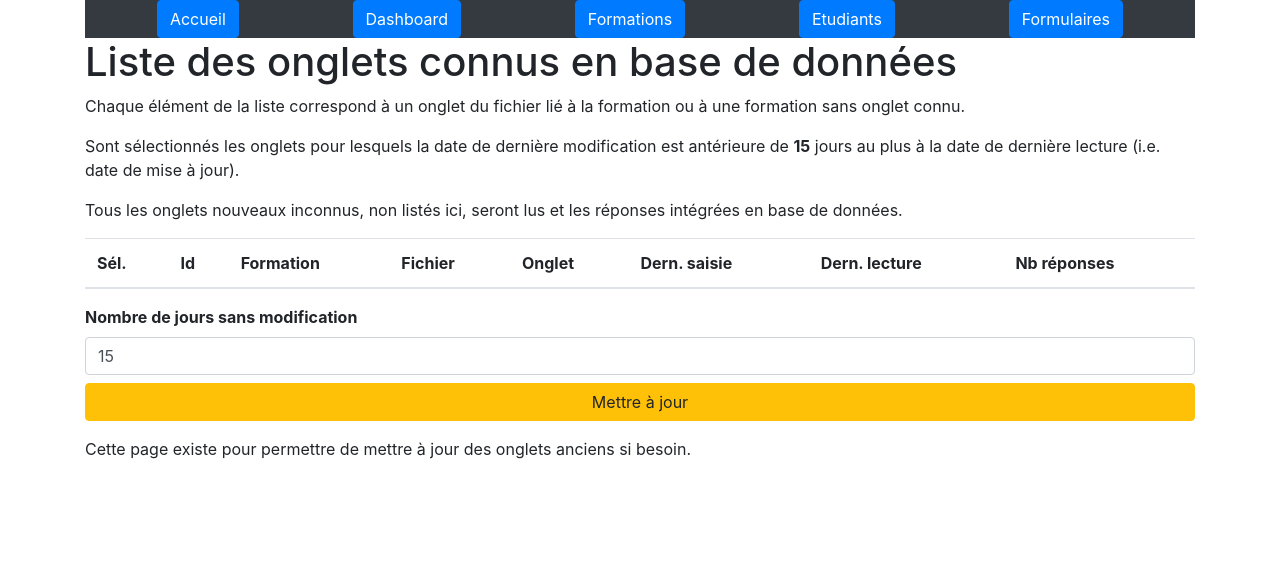
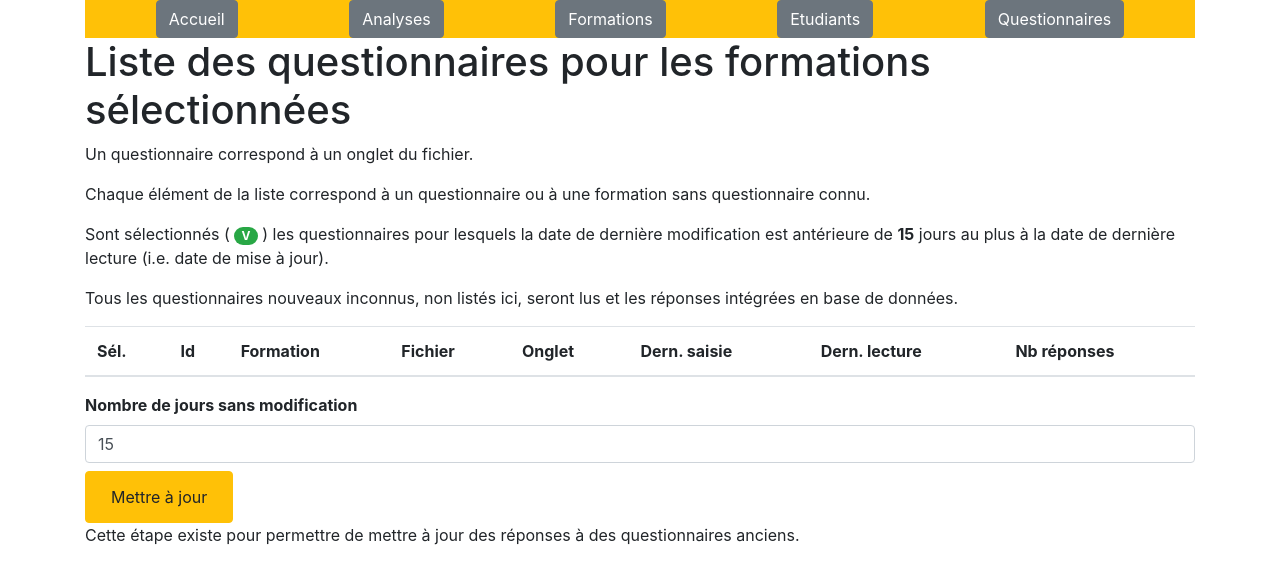
Before and after one commit to TomCallR/ProjetNLP_jury, a Flask app: page /sheets in a window 1280 px wide. Shown: the top 584 px of the page. Run offline with Flask 2, Linux system fonts and the light colour scheme; the visitor is signed in with stand-in values (Sample User, id 1); tables that the repository leaves empty hold one stand-in row (values such as "Sample post"); lists and menus that the app fills with data are empty; some libraries are stand-ins or nearby versions.

Commit message:
Changes in appearance

```diff
--- a/app/apputils.py
+++ b/app/apputils.py
@@ -9,6 +9,7 @@ from flask import session
 class Const:
     DBTRUE = "Y"
     DBFALSE = "N"
+    DEFAULT_DAYS_TO_ENDDATE = 35
     DEFAULT_DAYS_UNCHANGED = 15
     MAX_DAYS_SHEET_UNCHANGED = "MAX_DAYS_SHEET_UNCHANGED"
     MAX_DAYS_TO_ENDDATE = "MAX_DAYS_TO_ENDDATE"
@@ -20,14 +21,6 @@ class Const:
 
 @dataclasses.dataclass
 class Params:
-
-    @classmethod
-    def getmindate(cls):
-        return date(year=2000, month=1, day=1)
-
-    @classmethod
-    def getmaxdate(cls):
-        return date(year=2100, month=1, day=1)
 
     @classmethod
     def getsessionvar(cls, name: str, default: any = None):
--- a/app/forms.py
+++ b/app/forms.py
@@ -29,7 +29,7 @@ class CourseCreateForm(FlaskForm):
         validators=[DataRequired(message="Saisissez une date de fin")]
     )
     fileid = StringField(  # TODO allow null first
-        label="Id du fichier associé (réponses aux formulaires)",
+        label="Id du fichier associé (réponses aux questionnaires)",
         validators=[DataRequired(message="Saisissez l'id' du fichier")]
     )
     submit = SubmitField("Ajouter")
--- a/app/routes.py
+++ b/app/routes.py
@@ -46,7 +46,7 @@ def basesetup():
 
 @app.route("/courses", methods=["GET"])
 def courses():
-    courses_list = db.session.query(Course).all()
+    courses_list = db.session.query(Course).order_by(Course.startdate).all()
     return render_template("courses.html", courses=courses_list)
 
 
@@ -68,7 +68,7 @@ def course_create():
 
 @app.route("/course/delete", methods=["GET", "POST"])
 def course_delete():
-    courses_list = db.session.query(Course).all()
+    courses_list = db.session.query(Course).order_by(Course.startdate).all()
     form = CourseDeleteForm()
     form.course.choices = []
     for course in courses_list:
@@ -85,7 +85,9 @@ def course_delete():
 
 @app.route("/students", methods=["GET"])
 def students():
-    students_list = db.session.query(Student).all()
+    students_list = db.session.query(Student).filter(Student.id < 10).order_by(
+        Student.course_id, Student.lastname, Student.firstname
+    ).all()
     return render_template("students.html", students=students_list)
 
 
@@ -114,7 +116,7 @@ def student_create():
 @app.route("/student/delete", methods=["GET", "POST"])
 def student_delete():
     students_list = db.session.query(Student).order_by(
-        Student.course_id, Student.email
+        Student.course_id, Student.lastname, Student.firstname
     )
     form = StudentDeleteForm()
     form.student.choices = []
@@ -143,7 +145,8 @@ def spreadsheets():
             session[Const.MAX_DAYS_TO_ENDDATE] = newmaxdays
         return redirect(url_for("sheets"))
     else:
-        maxdays = Params.getsessionvar(name=Const.MAX_DAYS_TO_ENDDATE, default=35)
+        maxdays = Params.getsessionvar(name=Const.MAX_DAYS_TO_ENDDATE,
+                                       default=Const.DEFAULT_DAYS_TO_ENDDATE)
         minenddate = datetime.now() - timedelta(days=int(maxdays))
         form.enddate.data = minenddate
         okcourses = DbCourse.querycourses(minenddate=form.enddate.data)
@@ -154,12 +157,14 @@ def spreadsheets():
 def sheets():
     # TODO améliorer apparence de col check
     form = SheetsSelect()
-    maxdays = Params.getsessionvar(name=Const.MAX_DAYS_TO_ENDDATE, default=35)
+    maxdays = Params.getsessionvar(name=Const.MAX_DAYS_TO_ENDDATE,
+                                   default=Const.DEFAULT_DAYS_TO_ENDDATE)
     minenddate = datetime.now() - timedelta(days=int(maxdays))
     if form.validate_on_submit():
         # Saving number of days for friendiness, failure unimportant
         if form.daysnochange.data is None:
-            daysnochange = Params.getsessionvar(Const.MAX_DAYS_SHEET_UNCHANGED, Const.DEFAULT_DAYS_UNCHANGED)
+            daysnochange = Params.getsessionvar(name=Const.MAX_DAYS_SHEET_UNCHANGED,
+                                                default=Const.DEFAULT_DAYS_UNCHANGED)
             flash("Erreur : Aucune durée choisie, utilisation d'une valeur par défaut")
         else:
             session[Const.MAX_DAYS_SHEET_UNCHANGED] = form.daysnochange.data
@@ -169,7 +174,8 @@ def sheets():
             flash("Attention : Des erreurs dans la mise à jour, certaines réponses non mises à jour")
         return redirect(url_for("sheets"))
     else:
-        daysnochange = Params.getsessionvar(name=Const.MAX_DAYS_SHEET_UNCHANGED, default=Const.DEFAULT_DAYS_UNCHANGED)
+        daysnochange = Params.getsessionvar(name=Const.MAX_DAYS_SHEET_UNCHANGED,
+                                            default=Const.DEFAULT_DAYS_UNCHANGED)
         form.daysnochange.data = daysnochange
         oksheets = DbForm.queryforms(minenddate=minenddate, daysnochange=form.daysnochange.data)
     return render_template("sheets.html", gforms=oksheets, form=form)
@@ -204,8 +210,12 @@ def dashboard():
 @app.route("/dashboard/analyze")
 def dashboard_analyze():
     dashbrd = Dashboard.querycriteria()
-    # display choices in a form as a reminder
+    # display choices in a readonly form as a reminder
     form = DashboardForm()
+    form.courses.render_kw = {"readonly": True}
+    form.students.render_kw = {"readonly": True}
+    form.startdate.render_kw = {"readonly": True}
+    form.enddate.render_kw = {"readonly": True}
     form.courses.choices = []
     form.students.choices = []
     for course in dashbrd.courses_list:
@@ -252,5 +262,7 @@ def dashboard_analyze():
             if entry.is_file():
                 if entry.name.startswith("graph_") and not entry.name.endswith(f"_{suffix}.jpg"):
                     os.remove(os.path.join(app.static_folder, entry.name))
-    return render_template("dashboard_analyze.html", form=form, numgraphpaths=numgraphpaths,
+    return render_template("dashboard_analyze.html",
+                           form=form,
+                           numgraphpaths=numgraphpaths,
                            textgraphpaths=textgraphpaths)
--- a/app/templates/base.html
+++ b/app/templates/base.html
@@ -10,14 +10,15 @@
     <script src="https://code.jquery.com/jquery-3.4.1.js"></script>
     <script>
       $(function() {
-        $( "#header0" ).prepend( "<div class='container-fluid bg-dark'>" +
+        $( "#header0" ).prepend( "<div class='container-fluid bg-warning'>" +
             "<ul class='nav justify-content-around'>" +
-            "<li><a class='btn btn-primary' href='/index'>Accueil</a></li>" +
-            "<li><a class='btn btn-primary' href='/dashboard'>Dashboard</a></li>" +
-            "<li><a class='btn btn-primary' href='/courses'>Formations</a></li>" +
-            "<li><a class='btn btn-primary' href='/students'>Etudiants</a></li>" +
-            "<li><a class='btn btn-primary' href='/spreadsheets'>Formulaires</a></li>" +
+            "<li><a class='btn btn-secondary' href='/index'>Accueil</a></li>" +
+            "<li><a class='btn btn-secondary' href='/dashboard'>Analyses</a></li>" +
+            "<li><a class='btn btn-secondary' href='/courses'>Formations</a></li>" +
+            "<li><a class='btn btn-secondary' href='/students'>Etudiants</a></li>" +
+            "<li><a class='btn btn-secondary' href='/spreadsheets'>Questionnaires</a></li>" +
             "</ul></div>" );
+        $('.collapse').collapse()
       });
 
     </script>
--- a/app/templates/courses.html
+++ b/app/templates/courses.html
@@ -31,7 +31,7 @@
     </table>
 </div>
 
-<a class="btn btn-warning" href="{{ url_for('course_create') }}">Ajouter</a>
-<a class="btn btn-warning" href="{{ url_for('course_delete') }}">Supprimer</a>
+<a class="btn btn-secondary" href="{{ url_for('course_create') }}">Ajouter</a>
+<a class="btn btn-secondary" href="{{ url_for('course_delete') }}">Supprimer</a>
 
 {% endblock %}
--- a/app/templates/dashboard.html
+++ b/app/templates/dashboard.html
@@ -6,8 +6,8 @@
 
 <h1>Sélections</h1>
 
-<p>Les sélections posent des conditions cumulatives (Formation F1 et dates entre D1 et D2 et étudiants E1 à En).</p>
-<p>En conséquence, ne pas sélectionner de formation ou d'étudiant signifie les sélectionner tous.</p>
+<p>Les sélections posent des conditions cumulatives (Formation F1 et dates entre D1 et D2 et étudiants E1 à En).
+    En conséquence, ne pas sélectionner de formation ou d'étudiant signifie les sélectionner tous.</p>
 <p>L'intervalle de dates est appliqué à la date de dernière entrée connue d'un onglet afin de laisser
     groupées toutes les réponses à un même formulaire.</p>
 
--- a/app/templates/dashboard_analyze.html
+++ b/app/templates/dashboard_analyze.html
@@ -6,7 +6,7 @@
 
 <h1>Rappel des sélections</h1>
 
-<form action="" class="form" method="post" novalidate>
+<form action="" class="form" method="" novalidate>
     {{ form.hidden_tag() }}
     <div class="row">
         <div class="col">
--- a/app/templates/macros.html
+++ b/app/templates/macros.html
@@ -1,3 +1,11 @@
+{% macro render_check(bool) %}
+  {% if bool %}
+    <span class="badge badge-pill badge-success">V</span>
+  {% else %}
+    <span class="badge badge-pill badge-danger">X</span>
+  {% endif %}
+{% endmacro %}
+
 {% macro render_field(field) %}
   <dt>{{ field.label }}
   <dd>{{ field(**kwargs)|safe }}
@@ -12,5 +20,5 @@
 {% endmacro %}
 
 {% macro render_submit(field) %}
-  <p>{{ field(**kwargs)|safe }}</p>
+  <button type="button" class="btn btn-warning">{{ field(**kwargs)|safe }}</button>
 {% endmacro %}
--- a/app/templates/sheets.html
+++ b/app/templates/sheets.html
@@ -1,17 +1,19 @@
-{% from "macros.html" import render_field, render_submit %}
+{% from "macros.html" import render_check, render_field, render_submit %}
 
 {% extends "base.html" %}
 
 {% block content %}
 
-<h1>Liste des onglets connus en base de données</h1>
+<h1>Liste des questionnaires pour les formations sélectionnées</h1>
 
-<p>Chaque élément de la liste correspond à un onglet du fichier lié à la formation ou à une
-    formation sans onglet connu.</p>
-<p>Sont sélectionnés les onglets pour lesquels la date de dernière modification est
-    antérieure de <strong>{{ form.daysnochange.data }}</strong> jours au plus à la date de dernière lecture
-    (i.e. date de mise à jour).</p>
-<p>Tous les onglets nouveaux inconnus, non listés ici, seront lus et les réponses intégrées en base de données.</p>
+<p>Un questionnaire correspond à un onglet du fichier.</p>
+<p>Chaque élément de la liste correspond à un questionnaire ou à une
+    formation sans questionnaire connu.</p>
+<p>Sont sélectionnés ({{ render_check(true) }}) les questionnaires pour lesquels la date de dernière modification est
+    antérieure de <strong>{{ form.daysnochange.data }}</strong> jours au plus à la date de
+    dernière lecture (i.e. date de mise à jour).</p>
+<p>Tous les questionnaires nouveaux inconnus, non listés ici, seront lus et les réponses
+    intégrées en base de données.</p>
 
 <table class="table">
     <thead>
@@ -29,7 +31,7 @@
     <tbody>
     {% for gform in gforms %}
     <tr>
-        <td>{{ gform.check }}</td>
+        <td>{{ render_check(gform.check) }}</td>
         <td>{{ gform.course.id }}</td>
         <td>{{ gform.course.label }}</td>
         {% if gform.course.filename == "" %}
@@ -58,6 +60,6 @@
     {{ render_submit(form.submit, class="btn btn-warning btn-block") }}
 </form>
 
-<p>Cette page existe pour permettre de mettre à jour des onglets anciens si besoin.</p>
+<p>Cette étape existe pour permettre de mettre à jour des réponses à des questionnaires anciens.</p>
 
 {% endblock %}
--- a/app/templates/students.html
+++ b/app/templates/students.html
@@ -27,7 +27,7 @@
     </tbody>
 </table>
 
-<a class="btn btn-warning" href="{{ url_for('student_create') }}">Ajouter</a>
-<a class="btn btn-warning" href="{{ url_for('student_delete') }}">Supprimer</a>
+<a class="btn btn-secondary" href="{{ url_for('student_create') }}">Ajouter</a>
+<a class="btn btn-secondary" href="{{ url_for('student_delete') }}">Supprimer</a>
 
 {% endblock %}
--- a/main.py
+++ b/main.py
@@ -1,4 +1,4 @@
 from app import app
 
 if __name__ == "__main__":
-    app.run(debug=True)
+    app.run(debug=False)
```
Also changed, not shown: app/templates/course_create.html (+8 -2 lines), app/templates/spreadsheets.html (+5 -11 lines), README.md.
